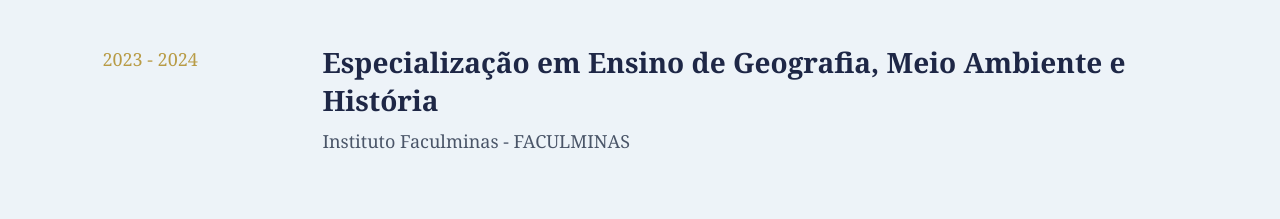
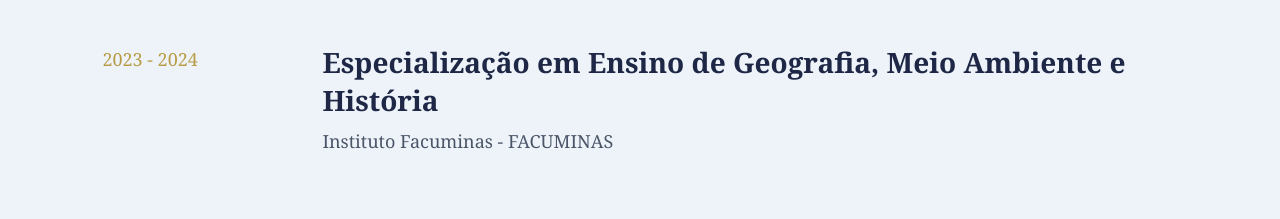
Before and after one commit to Lucas-MAP/jam-portifolio, a React (Vite) app: page / in a window 1280 px wide. Shown: the part 3260-3479 px from the top of the page. Built offline with nearby package versions, Linux system fonts and the light colour scheme.

Commit message:
ajuste de nome e data

```diff
--- a/src/sections/Formacao.jsx
+++ b/src/sections/Formacao.jsx
@@ -18,10 +18,10 @@
     {
       periodo: "2023 - 2024",
       titulo: "Especialização em Ensino de Geografia, Meio Ambiente e História",
-      instituicao: "Instituto Faculminas - FACULMINAS",
+      instituicao: "Instituto Facuminas - FACUMINAS",
     },
     {
-      periodo: "2019 - 2022",
+      periodo: "2019 - 2023",
       titulo: "Licenciatura em História",
       instituicao: "Universidade Federal do Tocantins (UFT)",
     },
```
